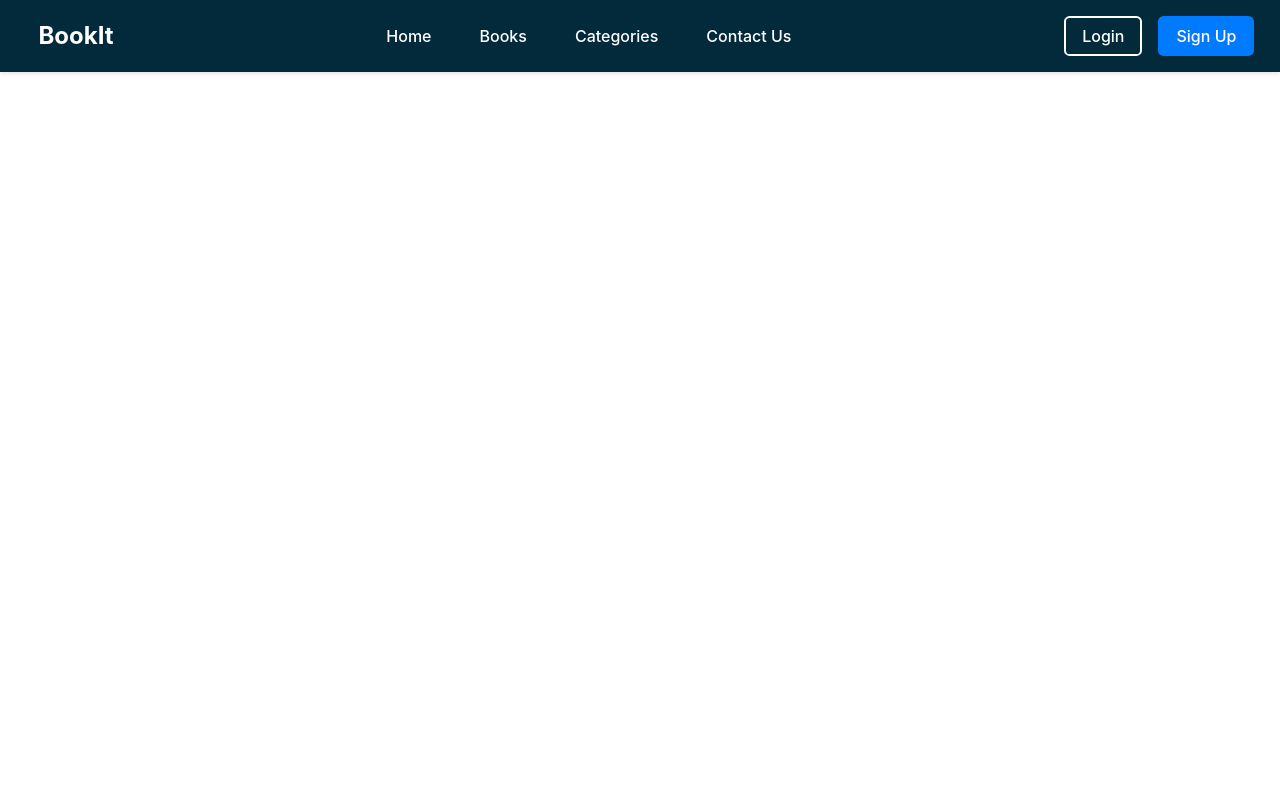
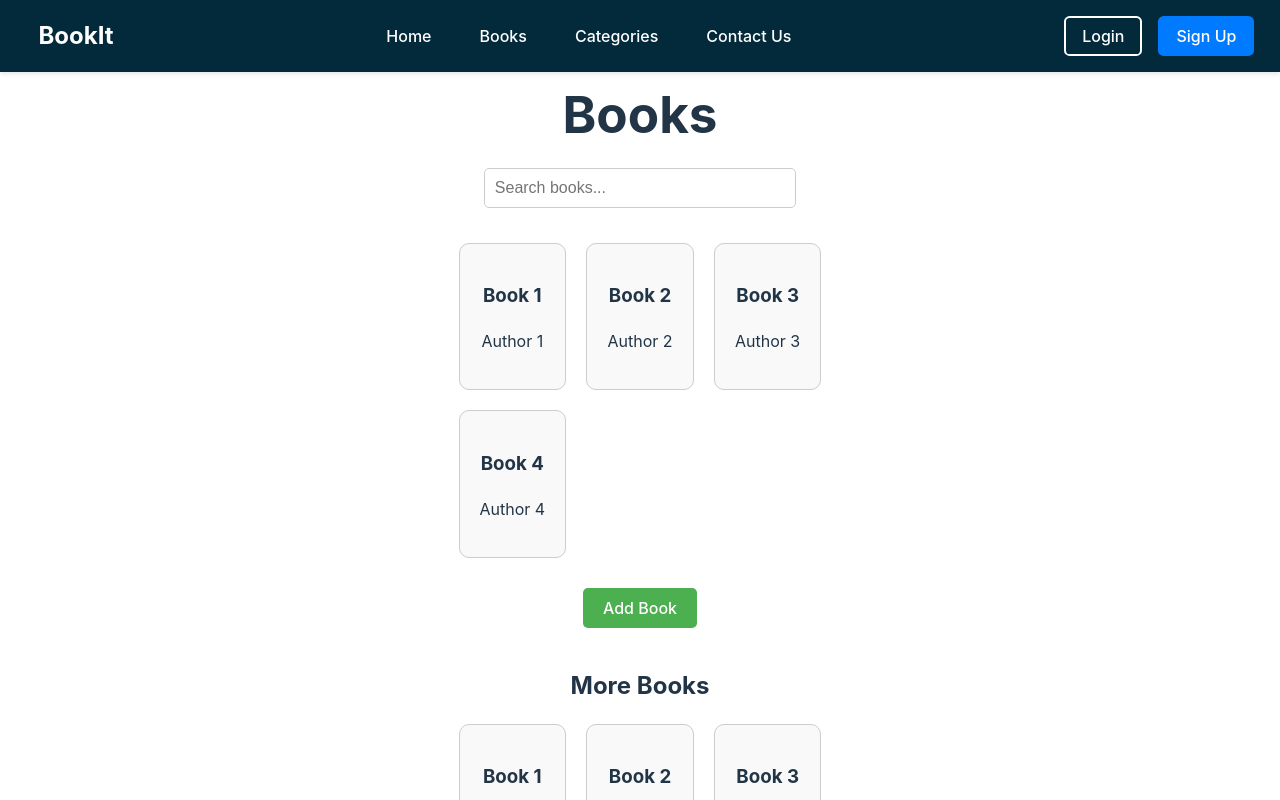
Before and after one commit to NimeshMadhuwantha/Library-Management-System, a React (Vite) app in the folder frontend/: page /books in a window 1280 px wide. Shown: the top 800 px of the page. Built offline with nearby package versions, Linux system fonts and the light colour scheme.

Commit message:
create Book page and AddBookPage

```diff
--- a/frontend/src/App.jsx
+++ b/frontend/src/App.jsx
@@ -5,6 +5,9 @@ import { useState } from 'react'
 import './App.css'
 import NavBar from './Components/NavBar/NavBar';
 import Footer from './Components/Footer/Footer';
+import Book from './Pages/Books/Book';
+import AddBookPage from './Pages/AddBook/AddBookPage';
+
 
 function App() {
   const [count, setCount] = useState(0)
@@ -15,6 +18,8 @@ function App() {
     <Router>
       <Routes>
         <Route path="/" element={<Home />} />
+        <Route path="/books" element={<Book />} />
+        <Route path="/add-book" element={<AddBookPage />} />
       </Routes>
 
     </Router>
--- a/frontend/src/Components/Footer/Footer.css
+++ b/frontend/src/Components/Footer/Footer.css
@@ -1,5 +1,27 @@
+.home-container {
+  /* display: flex;
+  flex-direction: column; */
+  min-height: 100vh;
+  font-family: Arial, sans-serif;
+  color: #fff;
+  width: 100%;
+}
 
 
+footer {
+  background-color: #032a3b;
+  color: #fff;
+  text-align: center;
+  margin-top: auto;
+  width: 100%;
+}
+
+  .footer-content{
+    margin-bottom: 0px;
+    position: absolute;
+    width: 100%;
+    left: 0;
+  }
   .footer-top {
     margin-bottom: 20px;
   }
--- a/frontend/src/Components/Footer/Footer.jsx
+++ b/frontend/src/Components/Footer/Footer.jsx
@@ -5,7 +5,7 @@ import { FaWhatsapp, FaYoutube, FaTwitter, FaInstagram, FaEnvelope } from 'react
 
 const Footer = () => {
   return (
-    <div>
+    <div className='footer-content'>
         <footer className="footer-container">
       <div className="footer-top">
         <p>Stay connected with us</p>
--- /dev/null
+++ b/frontend/src/Pages/AddBook/AddBookPage.css
@@ -0,0 +1,43 @@
+/* AddBookPage.css */
+.add-book-page {
+    padding: 20px;
+    max-width: 600px;
+    margin: 0 auto;
+}
+
+.add-book-page h2 {
+    text-align: center;
+    margin-bottom: 20px;
+}
+
+form {
+    display: flex;
+    flex-direction: column;
+}
+
+label {
+    margin-bottom: 10px;
+}
+
+input, textarea {
+    padding: 10px;
+    font-size: 16px;
+    margin-top: 5px;
+    margin-bottom: 15px;
+    border: 1px solid #ccc;
+    border-radius: 5px;
+}
+
+button {
+    padding: 10px 15px;
+    font-size: 16px;
+    background-color: #0284c7;
+    color: white;
+    border: none;
+    border-radius: 5px;
+    cursor: pointer;
+}
+
+button:hover {
+    background-color: #0369a1;
+}
--- /dev/null
+++ b/frontend/src/Pages/AddBook/AddBookPage.jsx
@@ -0,0 +1,61 @@
+import React, { useState } from 'react';
+import './AddBookPage.css';
+
+const AddBookPage = () => {
+    const [bookDetails, setBookDetails] = useState({
+        title: '',
+        author: '',
+        description: '',
+    });
+
+    const handleChange = (e) => {
+        const { name, value } = e.target;
+        setBookDetails({ ...bookDetails, [name]: value });
+    };
+
+    const handleSubmit = (e) => {
+        e.preventDefault();
+        console.log('Book details:', bookDetails);
+        // Handle form submission logic (e.g., sending data to backend)
+    };
+
+    return (
+        <div className="add-book-page">
+            <h2>Add a New Book</h2>
+            <form onSubmit={handleSubmit}>
+                <label>
+                    Title:
+                    <input
+                        type="text"
+                        name="title"
+                        value={bookDetails.title}
+                        onChange={handleChange}
+                        required
+                    />
+                </label>
+                <label>
+                    Author:
+                    <input
+                        type="text"
+                        name="author"
+                        value={bookDetails.author}
+                        onChange={handleChange}
+                        required
+                    />
+                </label>
+                <label>
+                    Description:
+                    <textarea
+                        name="description"
+                        value={bookDetails.description}
+                        onChange={handleChange}
+                        required
+                    />
+                </label>
+                <button type="submit">Submit</button>
+            </form>
+        </div>
+    );
+};
+
+export default AddBookPage;
--- /dev/null
+++ b/frontend/src/Pages/Books/Book.css
@@ -0,0 +1,93 @@
+.book-page {
+    padding: 20px;
+  }
+
+  h1, h2 {
+    text-align: center;
+    margin-bottom: 20px;
+  }
+
+  .search-bar {
+    display: flex;
+    justify-content: center;
+    margin-bottom: 20px;
+  }
+
+  .search-input {
+    width: 80%;
+    max-width: 600px;
+    padding: 10px;
+    border: 1px solid #ccc;
+    border-radius: 5px;
+  }
+
+  .book-cards {
+    display: grid;
+    grid-template-columns: repeat(4, 1fr);
+    gap: 20px;
+    margin-bottom: 30px;
+  }
+
+  .book-card {
+    border: 1px solid #ccc;
+    padding: 20px;
+    border-radius: 10px;
+    text-align: center;
+    background-color: #f9f9f9;
+  }
+
+  .add-book-button {
+    display: block;
+    margin: 20px auto;
+    padding: 10px 20px;
+    background-color: #4CAF50;
+    color: white;
+    border: none;
+    border-radius: 5px;
+    cursor: pointer;
+    font-size: 16px;
+  }
+
+  .add-book-button:hover {
+    background-color: #45a049;
+  }
+
+  /* Additional section for more books */
+  .additional-books {
+    margin-top: 40px;
+  }
+
+  /* Responsive styles */
+  @media (max-width: 1280px) {
+    .book-cards {
+      grid-template-columns: repeat(3, 1fr); /* Display 3 columns */
+    }
+  }
+
+  @media (max-width: 1024px) {
+    .book-cards {
+      grid-template-columns: repeat(2, 1fr); /* Display 2 columns */
+    }
+  }
+
+  @media (max-width: 800px) {
+    .book-cards {
+      grid-template-columns: repeat(2, 1fr); /* Display 2 columns */
+      gap: 15px;
+    }
+  }
+
+  @media (max-width: 600px) {
+    .search-input {
+      width: 90%;
+    }
+
+    .book-cards {
+      grid-template-columns: 1fr; /* Display 1 column */
+      gap: 10px;
+    }
+
+    .add-book-button {
+      padding: 8px 16px;
+    }
+  }
--- /dev/null
+++ b/frontend/src/Pages/Books/Book.jsx
@@ -0,0 +1,67 @@
+import React, { useState } from 'react';
+import { useNavigate } from 'react-router-dom';
+import './Book.css';
+
+function Book() {
+  const [searchQuery, setSearchQuery] = useState('');
+  const [books, setBooks] = useState([
+    { id: 1, title: 'Book 1', author: 'Author 1' },
+    { id: 2, title: 'Book 2', author: 'Author 2' },
+    { id: 3, title: 'Book 3', author: 'Author 3' },
+    { id: 4, title: 'Book 4', author: 'Author 4' },
+  ]); // Default 4 books
+
+  const navigate = useNavigate();
+
+  const handleSearch = (e) => {
+    setSearchQuery(e.target.value);
+    // Add search logic here if needed
+  };
+
+  const handleAddBookClick = () => {
+    navigate('/add-book'); // Navigate to the add book page
+  };
+
+  return (
+    <div className="book-page">
+      <h1>Books</h1>
+      <div className="search-bar">
+        <input
+          type="text"
+          placeholder="Search books..."
+          value={searchQuery}
+          onChange={handleSearch}
+          className="search-input"
+        />
+      </div>
+
+      <div className="book-cards">
+        {books.map((book) => (
+          <div className="book-card" key={book.id}>
+            <h3>{book.title}</h3>
+            <p>{book.author}</p>
+          </div>
+        ))}
+      </div>
+
+      <button className="add-book-button" onClick={handleAddBookClick}>
+        Add Book
+      </button>
+
+      {/* Additional section for other books */}
+      <div className="additional-books">
+        <h2>More Books</h2>
+        <div className="book-cards">
+          {books.map((book) => (
+            <div className="book-card" key={book.id}>
+              <h3>{book.title}</h3>
+              <p>{book.author}</p>
+            </div>
+          ))}
+        </div>
+      </div>
+    </div>
+  );
+}
+
+export default Book;
--- a/frontend/src/Pages/Home/Home.jsx
+++ b/frontend/src/Pages/Home/Home.jsx
@@ -11,6 +11,7 @@ import Book4 from '../../assets/Books/Book4.jpeg'
 
 const Home = () => {
   return (
+    <>
     <div className="home-container">
       <div className="background-section">
         <img
@@ -87,8 +88,10 @@ const Home = () => {
         </div>
       </div>
 
+
+    </div>
     {/* <Footer/> */}
-    </div>
+    </>
   )
 }
 
```
